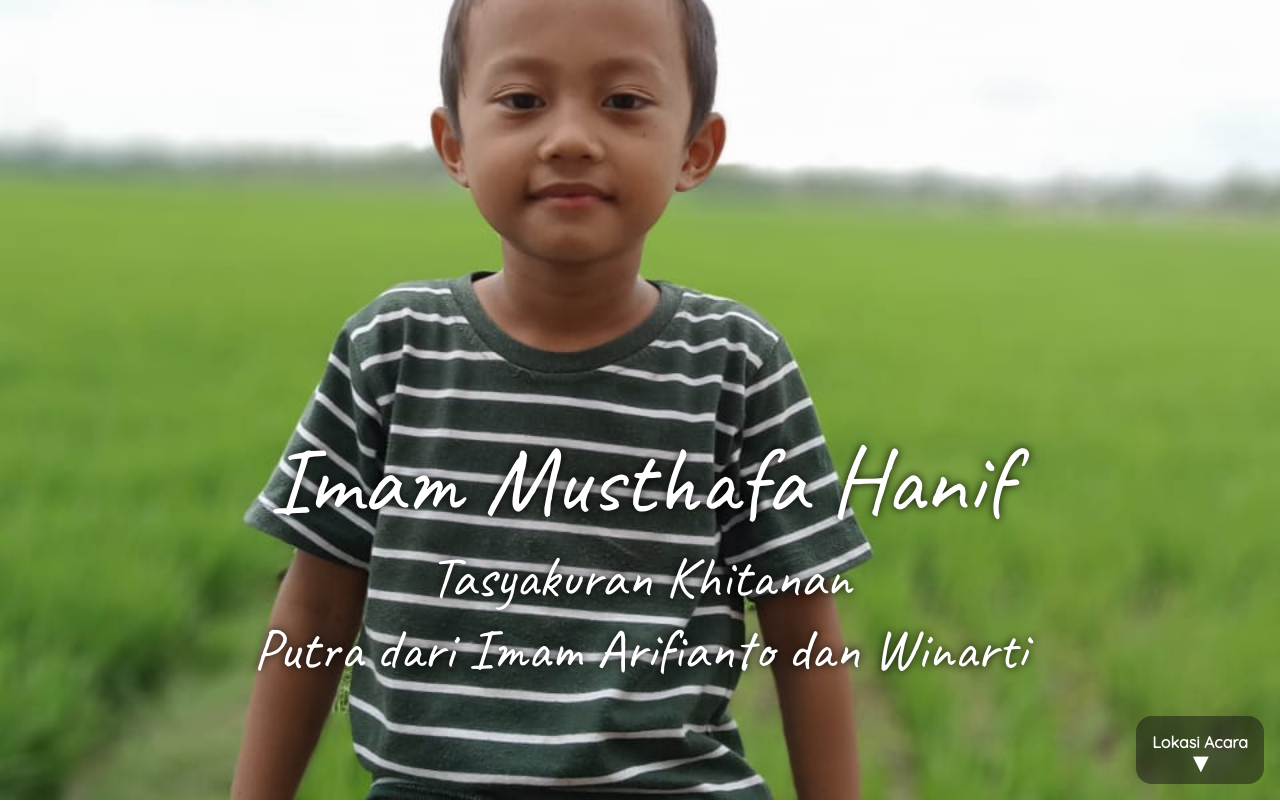
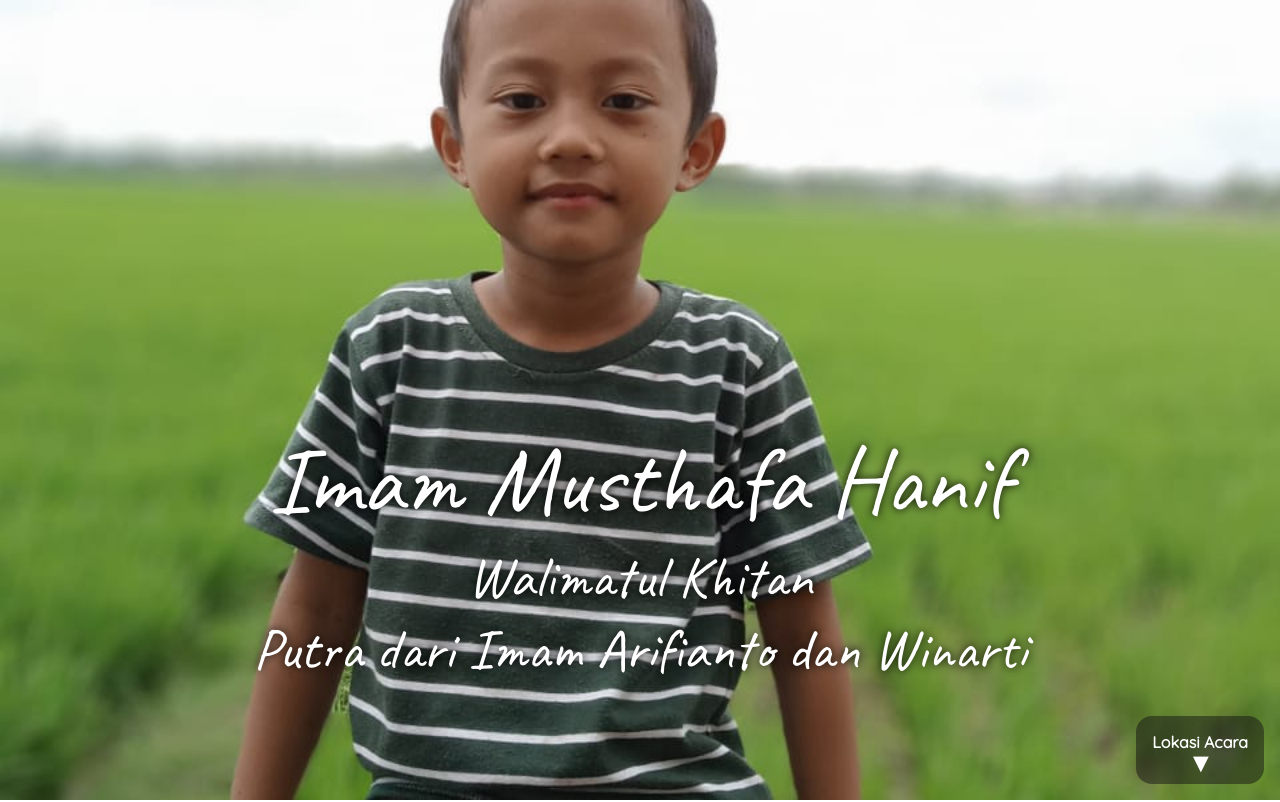
Before and after one commit to zildan03/KhitananHanif, a plain HTML site: page index.html in a window 1280 px wide. Shown: the top 802 px of the page. Drawn offline with Linux system fonts and the light colour scheme.

Commit message:
Update index.html

```diff
--- a/index.html
+++ b/index.html
@@ -12,7 +12,7 @@
     <header class="header">
       <h1 class="heading">
         Imam Musthafa Hanif
-        <span class="heading-subtext">Tasyakuran Khitanan</span>
+        <span class="heading-subtext">Walimatul Khitan</span>
         <span class="heading-subtext">Putra dari Imam Arifianto dan Winarti</span>
       </h1>
     </header>
```
